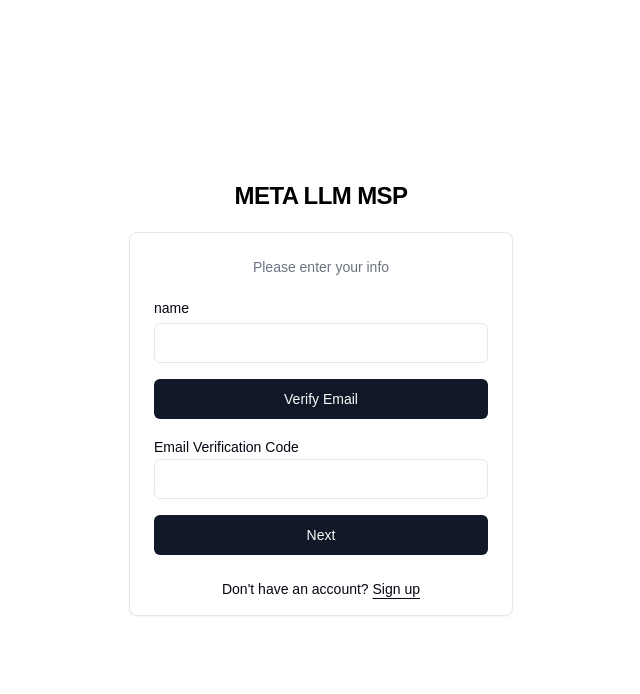
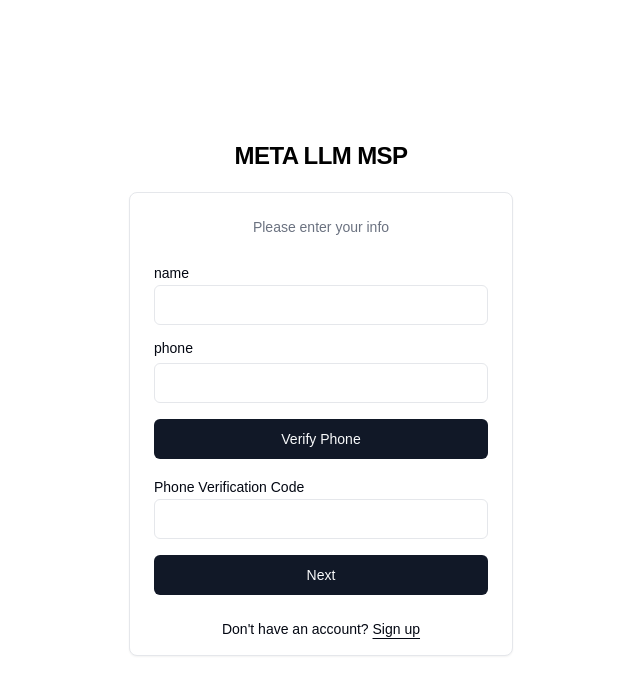
Before and after one commit to bctone1/2025msp_V2_Front, a Next.js app: page /getemail in a window 1280 px wide. Shown: the top 694 px of the page, without its empty margins (319-959 px from the left). Built offline with nearby package versions, Linux system fonts and the light colour scheme.

Commit message:
getmail추가

```diff
--- a/src/app/getemail/page.js
+++ b/src/app/getemail/page.js
@@ -19,70 +19,41 @@ import { useState } from "react";
 import { signIn, useSession } from "next-auth/react";
 import { useRouter } from 'next/navigation';
 
-export default function GetpasswordPage({ className }) {
-    // const [email, setEmail] = useState("");
-    const [emailVerified, setEmailVerified] = useState(false);
+export default function GetEmailwordPage({ className }) {
+
+    const [phoneVerified, setPhoneVerified] = useState(false);
     const [secretCode, setSecretCode] = useState('');
+    const [currentEmail, setCurrentEmail] = useState('');
 
     const [formData, setFormData] = useState({
         name: '',
-        email: '',
-        password: '',
-        confirmPassword: '',
-        emailCode: '',
+        phone: '',
+        phoneCode: '',
     });
 
-
-
-    const handleSubmitNewPassword = async (e) => {
-        e.preventDefault();
-        const { password, confirmPassword, email } = formData;
-        if (!password || !confirmPassword) {
-            alert('All fields are required.');
-            return;
-        }
-        if (password !== confirmPassword) {
-            alert('Passwords do not match.');
-            return;
-        }
-
-
-
-        const response = await fetch(`${process.env.NEXT_PUBLIC_API_URL}/FindPassword`, {
-            method: "POST",
-            headers: {
-                "Content-Type": "application/json",
-            },
-            body: JSON.stringify({ newPasswordData: password, email: email }),
-        });
-        if (response.ok) {
-            const data = await response.json(); // 응답 파싱
-            alert("변경되었습니다!");
-            window.location.href = "/"
-        } else {
-            console.error("Failed to fetch data");
-        }
-
-
-    }
 
     const [step, setStep] = useState(1); // 1: 이메일 인증 단계, 2: 비밀번호 변경 단계
 
     const handleSubmit = async (e) => {
         e.preventDefault();
-        const { emailCode } = formData;
-        if (!emailCode) {
-            alert('Please verify your Code.');
+        const { name, phone, phoneCode } = formData;
+        if (!name) {
+            alert('인증을 요청해주세요.');
             return;
         }
-        if (emailCode !== secretCode) {
-            alert('Invalid email verification code.');
+        if (!phone) {
+            alert('인증을 요청해주세요.');
             return;
         }
+        if (phoneCode !== secretCode) {
+            alert('인증번호를 확인해주세요.');
+            return;
+        }
+        setStep(2);
+    };
 
-        // setFormData(prev => ({ ...prev, email }));
-        setStep(2); // 다음 단계로 이동
-    };
+
+
     const handleChange = (e) => {
         const { name, value } = e.target;
         setFormData((prev) => ({ ...prev, [name]: value }));
@@ -90,23 +61,39 @@ export default function GetpasswordPage({ className }) {
 
 
 
-    const handleEmailVerification = async () => {
-        const { email } = formData;
-        if (!email) {
-            alert('Please verify your Email.');
+    const handlePhoneVerification = async () => {
+        const { name, phone } = formData;
+        if (!name) {
+            alert("이름을 입력해주세요.");
+            return;
+        }
+        if (!phone) {
+            alert('번호를 입력해주세요.');
             return;
         }
         try {
             const code = Math.floor(100000 + Math.random() * 900000).toString();
             setSecretCode(code);
-            const response = await axios.post(`${process.env.NEXT_PUBLIC_API_URL}/sendEmail`, {
-                email: email,
+            const response = await axios.post(`${process.env.NEXT_PUBLIC_API_URL}/findemail`, {
+                name: name,
+                phone: phone,
                 secretCode: code,
             });
+            const data = response.data;
             if (response.status === 200) {
-                alert(response.data.message);
-                setEmailVerified(true);
+                if(data.message=="성공"){
+                    setPhoneVerified(true);
+                    alert(data.message);
+                    setCurrentEmail(data.email);
+                }else{
+                    alert(data.email);
                 }
+
+            } else {
+                alert("가입되지 않은 번호입니다.");
+            }
+
+
         } catch (error) {
             console.error('Error sending email:', error);
             alert('An error occurred while sending the verification email.');
@@ -120,7 +107,7 @@ export default function GetpasswordPage({ className }) {
                 <CardTitle className="flex items-center gap-2 self-center font-large">META LLM MSP</CardTitle>
 
                 <Card>
-                    {/* 1단계: 이메일 인증 */}
+                    {/* 1단계: 가입 인증 */}
                     {step === 1 && (
                         <div className={cn("flex flex-col", className)}>
                             <CardHeader className="text-center">
@@ -129,54 +116,27 @@ export default function GetpasswordPage({ className }) {
 
                             <CardContent>
                                 <div className="space-y-4">
+                                    <div>
+                                        <Label>name</Label>
+                                        <Input type="text" name="name" value={formData.name} onChange={handleChange} />
+                                    </div>
+
                                     <div className="grid gap-2">
-                                        <Label htmlFor="email">name</Label>
-                                        <Input type="email" name="email" value={formData.email} onChange={handleChange} required />
-                                        {/* <Input
-                                            id="email"
-                                            type="email"
-                                            placeholder="m@example.com"
-                                            onChange={(e) => setEmail(e.target.value)}
-                                        /> */}
+                                        <Label htmlFor="email">phone</Label>
+                                        <Input type="phone" name="phone" value={formData.phone} onChange={handleChange} required />
                                     </div>
-                                    <Button type="button" onClick={handleEmailVerification} disabled={emailVerified} className="w-full">
-                                        {emailVerified ? 'Email Verified' : 'Verify Email'}
+                                    <Button type="button" onClick={handlePhoneVerification} disabled={phoneVerified} className="w-full">
+                                        {phoneVerified ? 'Phone Verified' : 'Verify Phone'}
                                     </Button>
 
                                     <div>
-                                        <Label>Email Verification Code</Label>
-                                        <Input type="text" name="emailCode" value={formData.emailCode} onChange={handleChange} />
+                                        <Label>Phone Verification Code</Label>
+                                        <Input type="text" name="phoneCode" value={formData.phoneCode} onChange={handleChange} />
                                     </div>
 
                                     <Button className="w-full" onClick={handleSubmit}>Next</Button>
                                 </div>
                             </CardContent>
-                        </div>
-                    )}
-
-                    {/* 2단계: 비밀번호 변경 */}
-                    {step === 2 && (
-                        <div className={cn("flex flex-col", className)}>
-                            <CardHeader className="text-center">
-                                <CardDescription>새로운 비밀번호를 입력해주세요!</CardDescription>
-                            </CardHeader>
-
-                            <CardContent>
-                                <form onSubmit={handleSubmitNewPassword} className="space-y-4">
-                                    <div>
-                                        <Label>Password</Label>
-                                        <Input type="password" name="password" value={formData.password} onChange={handleChange} required />
-                                    </div>
-                                    <div>
-                                        <Label>Confirm Password</Label>
-                                        <Input type="password" name="confirmPassword" value={formData.confirmPassword} onChange={handleChange} required />
-                                    </div>
-
-                                    <Button type="submit" className="w-full">Change</Button>
-                                </form>
-                            </CardContent>
-                        </div>
-                    )}
 
                             <div className="text-center text-sm mb-4">
                                 Don't have an account?{" "}
@@ -186,7 +146,47 @@ export default function GetpasswordPage({ className }) {
                                 >
                                     Sign up
                                 </a>
+
                             </div>
+                        </div>
+
+
+
+                    )}
+
+                    {/* 2단계: 이메일 공개 */}
+                    {step === 2 && (
+                        <div className={cn("flex flex-col", className)}>
+                            <CardHeader className="text-center">
+                                <CardDescription>가입된 이메일은 아래와 같습니다.</CardDescription>
+                            </CardHeader>
+
+                            <CardContent>
+                                <div className="flex justify-center items-center gap-2 text-sm text-gray-700">
+                                    <p className="font-semibold">Email:</p>
+                                    <span>{currentEmail}</span>
+                                </div>
+                            </CardContent>
+                            <div className="text-center text-sm mb-4">
+                                <a className="underline underline-offset-4 cursor-pointer"
+                                    onClick={() => window.location = "/"}
+                                >
+                                    Login
+                                </a>
+
+                                <span className='mr-2 ml-2'> / </span>
+
+                                <a className="underline underline-offset-4 cursor-pointer"
+                                    onClick={() => window.location = "/getpassword"}
+                                >
+                                    FindPassword
+                                </a>
+                            </div>
+
+                        </div>
+                    )}
+
+
                 </Card>
 
 
--- a/src/app/register/page.js
+++ b/src/app/register/page.js
@@ -23,10 +23,14 @@ export default function Register() {
         password: '',
         confirmPassword: '',
         emailCode: '',
+        phone: '',
+        phoneCode:'',
     });
 
     const [emailVerified, setEmailVerified] = useState(false);
+    const [phoneVerified, setPhoneVerified] = useState(false);
     const [secretCode, setSecretCode] = useState('');
+    const [secretCodePhone, setSecretCodePhone] = useState('');
 
     const handleChange = (e) => {
         const { name, value } = e.target;
@@ -37,6 +41,7 @@ export default function Register() {
         try {
             const code = Math.floor(100000 + Math.random() * 900000).toString();
             setSecretCode(code);
+            console.log(code);
             const response = await axios.post(`${process.env.NEXT_PUBLIC_API_URL}/sendEmail`, {
                 email: formData.email,
                 secretCode: code,
@@ -51,10 +56,29 @@ export default function Register() {
         }
     };
 
+    const handlePhoneVerification = async () => {
+        try {
+            const code = Math.floor(100000 + Math.random() * 900000).toString();
+            setSecretCodePhone(code);
+            console.log(code);
+            const response = await axios.post(`${process.env.NEXT_PUBLIC_API_URL}/Phonerequest`, {
+                phone_number: formData.phone,
+                phoneCode: code,
+            });
+            if (response.status === 200) {
+                alert(response.data.message);
+                setPhoneVerified(true);
+            }
+        } catch (error) {
+            console.error('Error sending Phone:', error);
+            alert('An error occurred while sending the verification Phone.');
+        }
+    };
+
     const handleSubmit = async (e) => {
         e.preventDefault();
-        const { name, email, password, confirmPassword, emailCode } = formData;
-        if (!name || !email || !password || !confirmPassword) {
+        const { name, email, password, confirmPassword, emailCode, phone, phoneCode } = formData;
+        if (!name || !email || !password || !confirmPassword ) {
             alert('All fields are required.');
             return;
         }
@@ -70,6 +94,18 @@ export default function Register() {
             alert('Invalid email verification code.');
             return;
         }
+
+        if (!phoneVerified) {
+            alert('Please verify your phone.');
+            return;
+        }
+        if (phoneCode !== secretCodePhone) {
+            alert('Invalid Phone verification code.');
+            return;
+        }
+
+
+
         try {
             const response = await axios.post(`${process.env.NEXT_PUBLIC_API_URL}/register`, formData);
             if (response.status === 200) {
@@ -111,6 +147,20 @@ export default function Register() {
                                 <Label>Email Verification Code</Label>
                                 <Input type="text" name="emailCode" value={formData.emailCode} onChange={handleChange} />
                             </div>
+
+                            <div>
+                                <Label>Phone</Label>
+                                <Input type="phone" name="phone" value={formData.phone} onChange={handleChange} required />
+                            </div>
+                            <Button type="button" onClick={handlePhoneVerification} disabled={phoneVerified} className="w-full">
+                                {phoneVerified ? 'Phone Verified' : 'Verify Phone'}
+                            </Button>
+
+                            <div>
+                                <Label>Phone Verification Code</Label>
+                                <Input type="text" name="phoneCode" value={formData.phoneCode} onChange={handleChange} />
+                            </div>
+
                             <div>
                                 <Label>Password</Label>
                                 <Input type="password" name="password" value={formData.password} onChange={handleChange} required />
```
Lines whose indentation alone changed are shown as unchanged.
